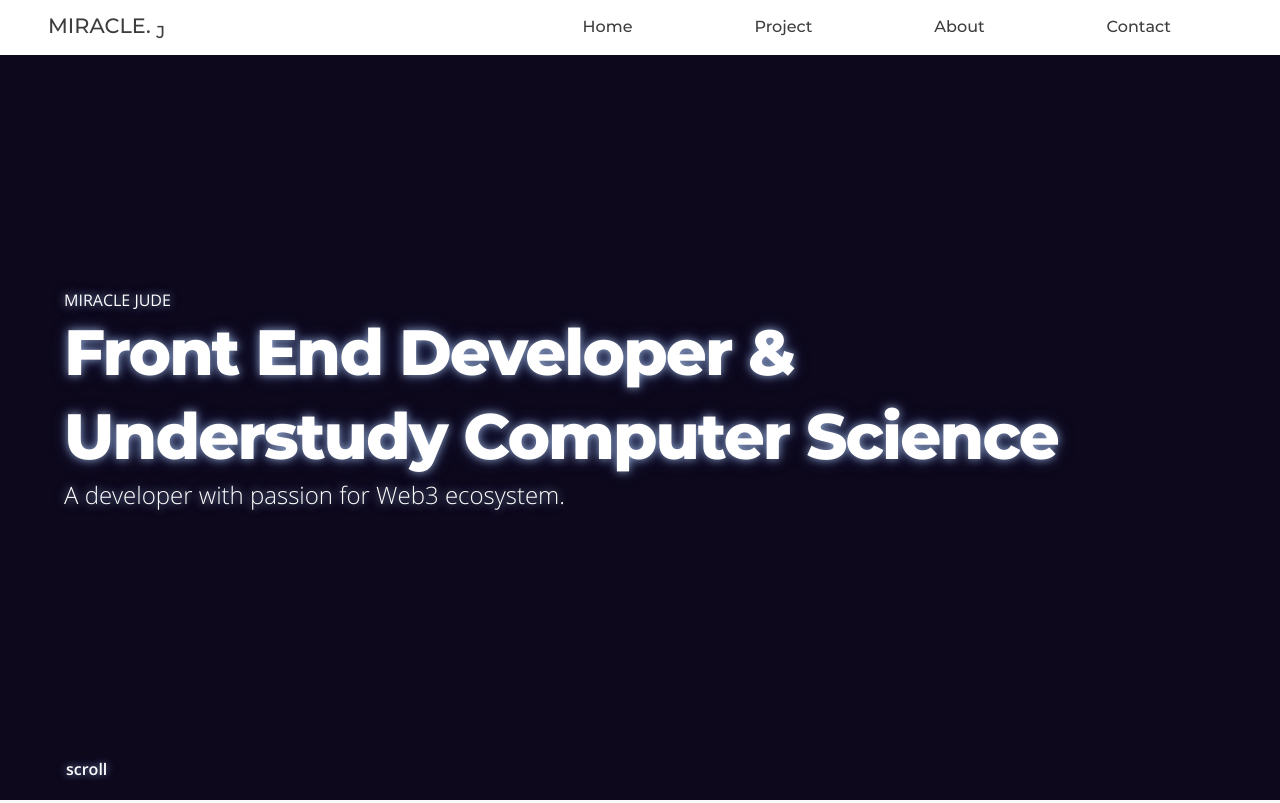
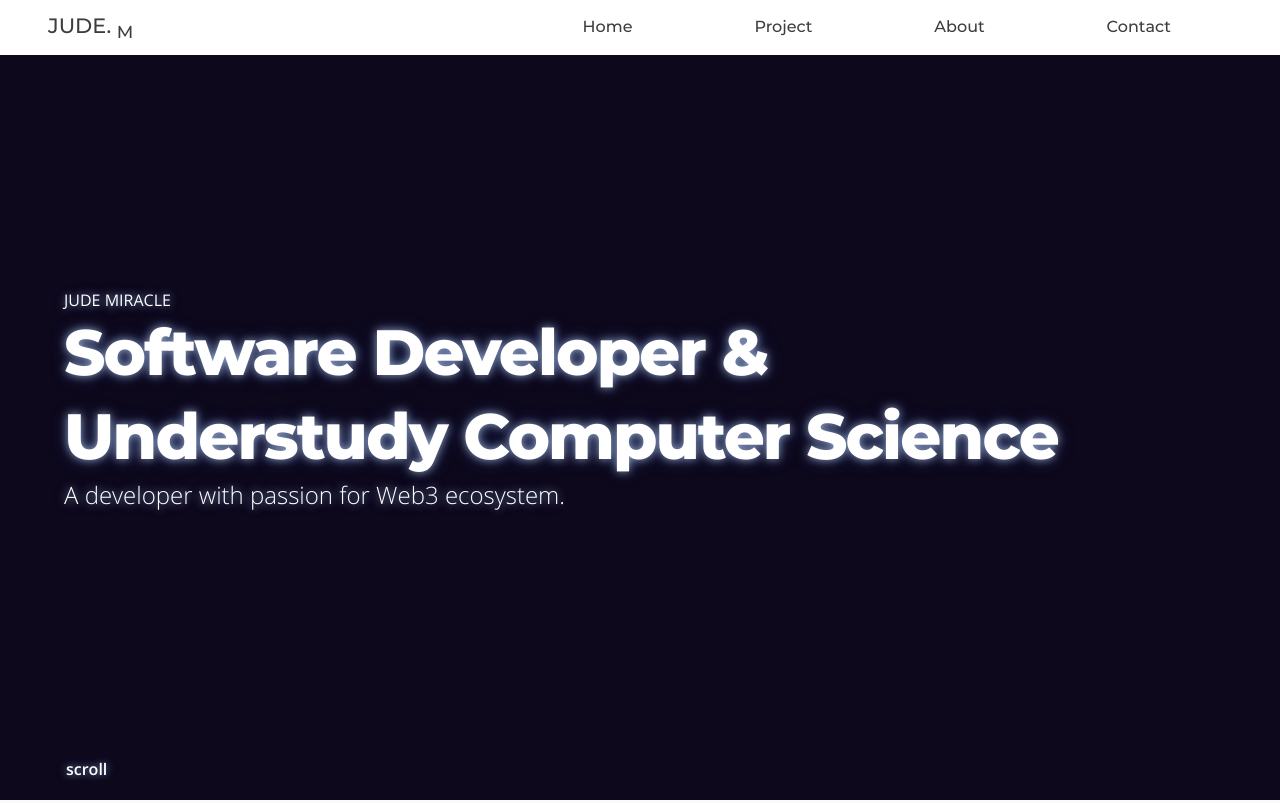
Before and after one commit to am-miracle/Portfolio, a plain HTML site: page index.html in a window 1280 px wide. Shown: the top 803 px of the page. Drawn offline with Linux system fonts and the light colour scheme; files whose address does not match are found by name.

Commit message:
Update name

```diff
--- a/index.html
+++ b/index.html
@@ -128,17 +128,17 @@
 
 
 
-    <title>Miracle Jude: Front-End Developer</title>
+    <title>Jude Miracle: Software Developer</title>
  </head>
     <body>
         <header>
             <div class="fixed-header">
                 <div class="container intro-page">
                     <!-- <div class="intro-top"> -->
-                        <span class="intro-h-text">Miracle Jude</span>
+                        <span class="intro-h-text">Jude Miracle</span>
                         <div class="intro-text">
                             <h1>
-                                <p class="">Front End Developer &</p>
+                                <p class="">Software Developer &</p>
                                 <p class="c-white">Understudy Computer Science</p>
                             </h1>
                         </div>
@@ -155,7 +155,7 @@
         <!-- THE NAV -->
         <nav>
             <div class="logo">
-                <a href="#">Miracle. <sub>J</sub></a>
+                <a href="#">Jude. <sub>M</sub></a>
             </div>
             <ul class="nav-link">
                 <li class="nav-links">
@@ -294,7 +294,7 @@
                         </div>
                         <div class="about-details">
                             <p>
-                                👋Hello, I'm <strong>Miracle Jude</strong>
+                                👋Hello, I'm <strong>Jude Miracle</strong>
                             </p>
                             <p>
                                 A Software developer with a passion for responsive, aesthetics design, accessibility and open-source. In addition to software development, he also a technical writer - simplifying subjects/ideas on the web and love to learn and tinker with new tools and technologies.
@@ -377,7 +377,7 @@
                         </a>
                     </div>
                     <div class="copyright">
-                        © designed & built by Miracle Jude with ♥
+                        © designed & built by Jude Miracle with ♥
                     </div>
                 </div>
             </div>
```
